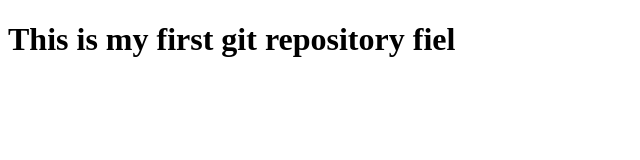
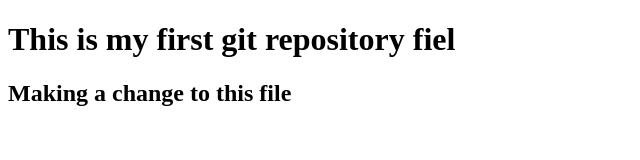
Before and after one commit to drewAdorno/week8_git, a plain HTML site: page index.html in a window 1280 px wide. Shown: the whole page, without its empty margins (0-640 px from the left). Drawn offline with Linux system fonts and the light colour scheme.

Commit message:
Added an h2 to the index.html

```diff
--- a/index.html
+++ b/index.html
@@ -8,5 +8,6 @@
 </head>
 <body>
     <h1>This is my first git repository fiel</h1>
+    <h2>Making a change to this file</h2>
 </body>
 </html>
```
